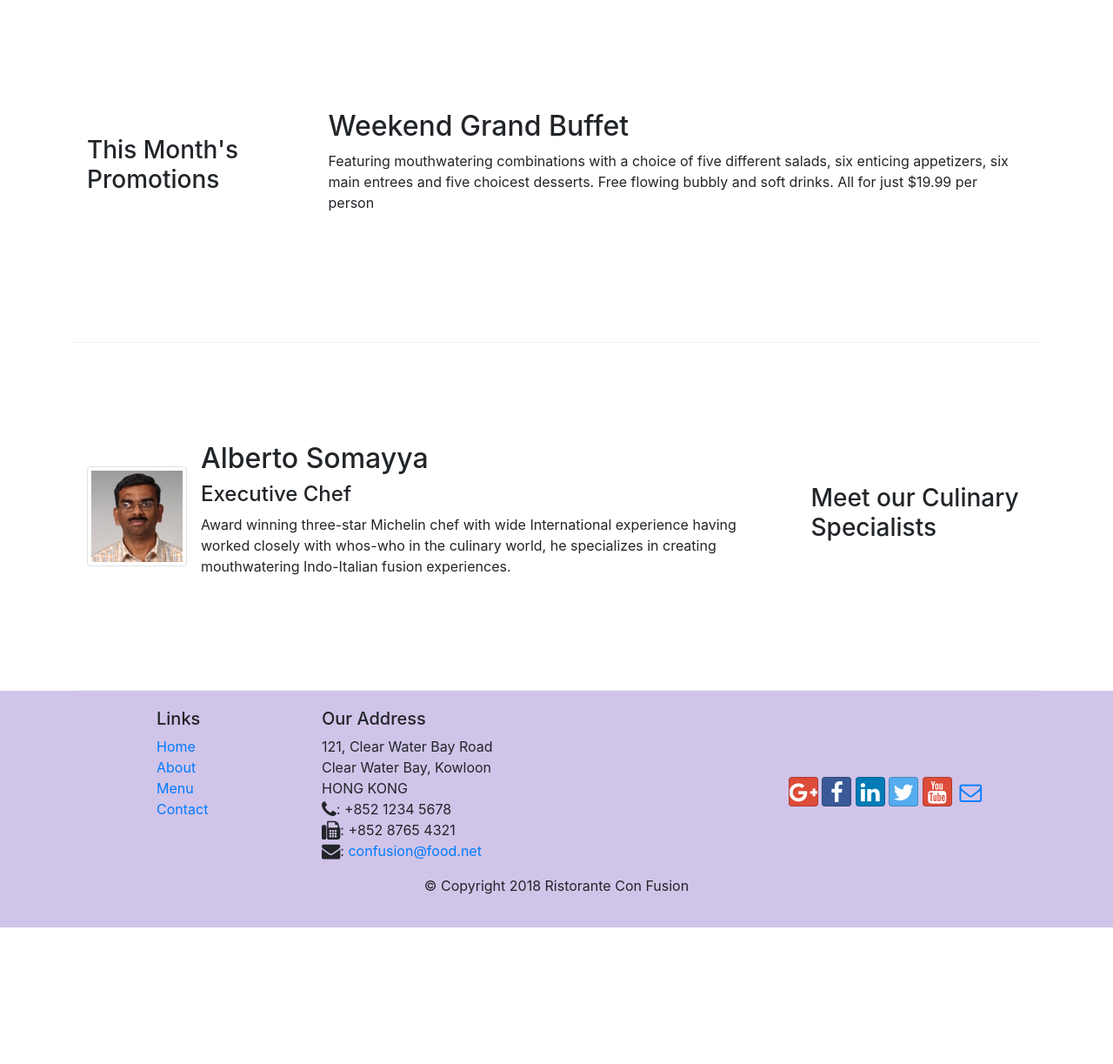
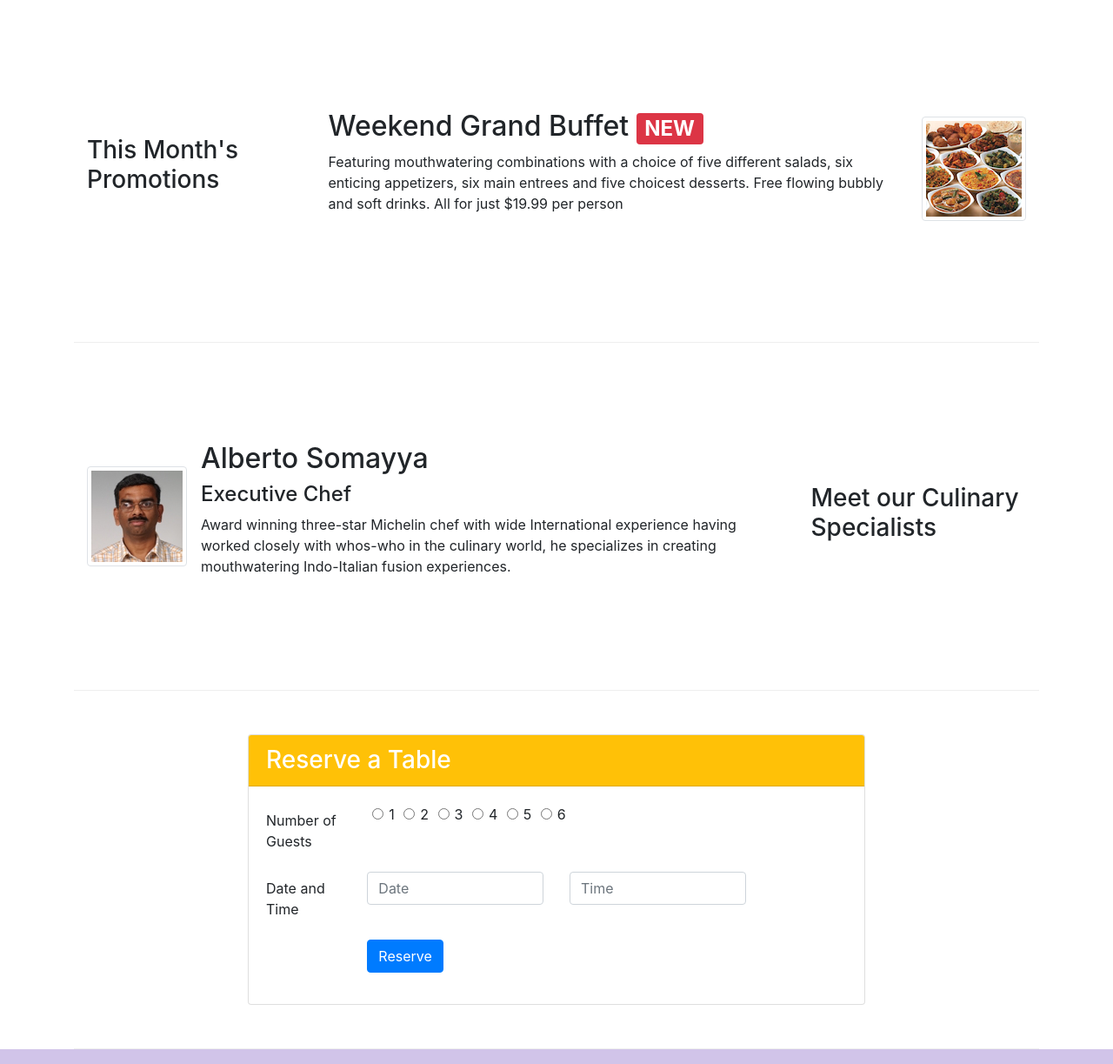
Before and after one commit to KaziSagar/Restaurant-Website-Front-End, a website: page index.html in a window 1280 px wide. Shown: the part 740-1963 px from the top of the page at 87% size. Before the commit the page ends 1806 px from the top, so only its background shows below. Drawn offline with nearby package versions, Linux system fonts and the light colour scheme.

Commit message:
done upto assignment 2

```diff
--- a/css/styles.css
+++ b/css/styles.css
@@ -37,3 +37,7 @@ body{
 .navbar-dark{
   background-color: #512DA8;
 }
+
+.radio-inline > * {
+   margin:3px 6px;
+}
--- a/index.html
+++ b/index.html
@@ -42,8 +42,11 @@
                     <h1>Ristorante con Fusion</h1>
                     <p>We take inspiration from the World's best cuisines, and create a unique fusion experience. Our lipsmacking creations will tickle your culinary senses!</p>
                 </div>
-                <div class="col-12 col-sm align-self-center">
+                <div class="col-12 col-sm-3 align-self-center">
                   <img src="img/logo.png" class="image-fluid" alt="">
+                </div>
+                <div class="col-12 col-sm-3 align-self-center">
+                  <a type="submit" href="#reservetable" class="btn btn-warning btn-block">Reserve Table</a>
                 </div>
             </div>
         </div>
@@ -58,8 +61,8 @@
               <div class="media">
                 <img class="d-flex mr-3 img-thumbnail align-self-center" src="img/uthappizza.png" alt="uthappizza">
                 <div class="media-body">
-                  <h2 class="mt-0">Uthappizza</h2>
-                  <p>A unique combination of Indian Uthappam (pancake) and Italian pizza, topped with Cerignola olives, ripe vine cherry tomatoes, Vidalia onion, Guntur chillies and Buffalo Paneer.</p>
+                  <h2 class="mt-0">Uthappizza <span class="badge badge-danger">HOT</span> <span class="badge badge-pill badge-secondary">$4.99</span></h2>
+                  <p class="d-none d-sm-block">A unique combination of Indian Uthappam (pancake) and Italian pizza, topped with Cerignola olives, ripe vine cherry tomatoes, Vidalia onion, Guntur chillies and Buffalo Paneer.</p>
                 </div>
               </div>
 
@@ -72,8 +75,14 @@
                 <h3>This Month's Promotions</h3>
             </div>
             <div class="col col-sm col-md">
-                <h2>Weekend Grand Buffet</h2>
-                <p>Featuring mouthwatering combinations with a choice of five different salads, six enticing appetizers, six main entrees and five choicest desserts. Free flowing bubbly and soft drinks. All for just $19.99 per person </p>
+              <div class="media">
+
+                <div class="media-body">
+                  <h2 class="mt-0">Weekend Grand Buffet <span class="badge badge-danger">NEW</span></h2>
+                  <p class="d-none d-sm-block">Featuring mouthwatering combinations with a choice of five different salads, six enticing appetizers, six main entrees and five choicest desserts. Free flowing bubbly and soft drinks. All for just $19.99 per person </p>
+                </div>
+                <img class="d-flex ml-3 img-thumbnail align-self-center" src="img/buffet.png" alt="alberto">
+              </div>
             </div>
         </div>
 
@@ -87,12 +96,68 @@
                 <div class="media-body">
                   <h2 class="mt-0">Alberto Somayya</h2>
                   <h4>Executive Chef</h4>
-                  <p>Award winning three-star Michelin chef with wide International experience having worked closely with whos-who in the culinary world, he specializes in creating mouthwatering Indo-Italian fusion experiences. </p>
+                  <p class="d-none d-sm-block">Award winning three-star Michelin chef with wide International experience having worked closely with whos-who in the culinary world, he specializes in creating mouthwatering Indo-Italian fusion experiences. </p>
 
                 </div>
               </div>
             </div>
         </div>
+        <div class="row row-content align-items-center"  id="reservetable">
+          <div class=" col-12 col-sm-8 offset-sm-2 col-md-8 offset-md-2">
+            <div class="card">
+              <h3 class="card-header bg-warning text-white">Reserve a Table</h3>
+              <div class="card-body">
+                  <form class="" action="index.html" method="post">
+                    <div class="form-group row">
+                      <label for="numberofguest" class="col-md-2 col-form-label">Number of Guests</label>
+                      <div class="col-md-10">
+
+                        <label class="radio-inline">
+                          <input type="radio" name="optradio">1
+                        </label>
+                        <label class="radio-inline">
+                          <input type="radio" name="optradio">2
+                        </label>
+                        <label class="radio-inline">
+                          <input type="radio" name="optradio">3
+                        </label>
+                        <label class="radio-inline">
+                          <input type="radio" name="optradio">4
+                        </label>
+                        <label class="radio-inline">
+                          <input type="radio" name="optradio">5
+                        </label>
+                        <label class="radio-inline">
+                          <input type="radio" name="optradio">6
+                        </label>
+                      </div>
+                    </div>
+
+                    <div class="form-group row">
+                      <label for="datetime" class="col-12 col-md-2 col-form-label">Date and Time</label>
+                      <div class="col-12 col-md-4">
+                        <input class="form-control" id="date" name="date" placeholder="Date">
+                      </div>
+                      <div class="col-12 col-md-4">
+                        <input class="form-control" id="time" name="time" placeholder="Time">
+                      </div>
+                    </div>
+
+                    <div class="form-group row">
+                      <div class="offset-md-2 col-md-10">
+                        <button type="Submit" class="btn btn-primary" name="button">Reserve</button>
+                      </div>
+                    </div>
+                  </form>
+
+              </div>
+            </div>
+          </div>
+        </div>
+
+
+
+
     </div>
 
     <footer class="footer">
```
Also changed, not shown: contactus.html (+1 -1 lines).
